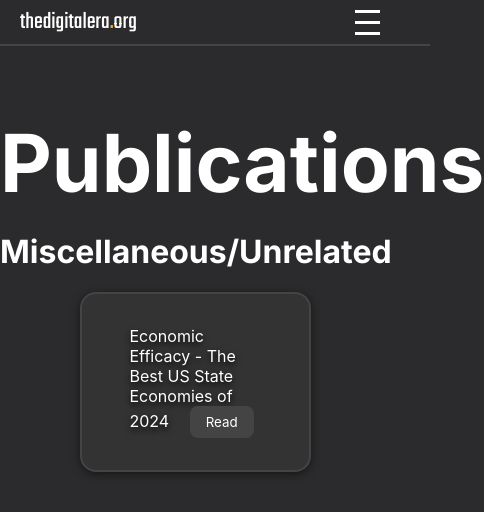
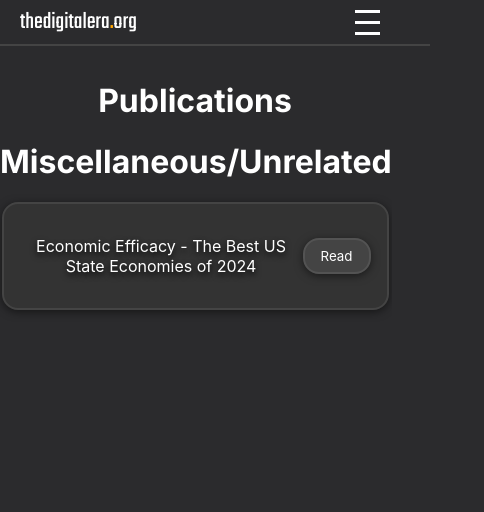
Before and after one commit to thedigitalerainstitute/thedigitalerainstitute.github.io, a plain HTML site: page publications/index.html in a window 390 px wide. Shown: the whole page, 484 px wide, since content can reach past the window. Drawn offline with Linux system fonts and the light colour scheme; a web font is replaced by a local one.

Commit message:
mobile styles for publications

```diff
--- a/publications/index.html
+++ b/publications/index.html
@@ -10,7 +10,13 @@
     <link rel="stylesheet" href="/css/fonts.css">
     <link rel="stylesheet" href="/css/index.css">
     <style>
-        /* Include the same styles from the provided file */
+        body {
+            background: #2b2b2d;
+            color: #fff;
+            font-family: 'Inter', sans-serif;
+            margin: 0;
+            padding: 0;
+        }
         .navbar {
             display: flex;
             justify-content: space-between;
@@ -71,23 +77,11 @@
             color: white;
             text-decoration: none;
         }
-        @media (min-width: 769px) {
-            .navbar-menu {
-                flex-direction: row;
-            }
-        }
         .hero-section {
             padding-top: 60px;
-        }
-        body {
-            background: #2b2b2d;
-            color: #fff;
-            font-family: 'Inter', sans-serif;
-            margin: 0;
-            padding: 0;
+            text-align: center;
         }
         h1, h3, h4, p {
-            text-align: center;
             font-family: 'Inter', sans-serif;
             color: #fff;
         }
@@ -95,11 +89,11 @@
             text-shadow: 0px 3px 6px rgb(0, 0, 0);
         }
         .title {
-            font-size: 5em;
+            font-size: 2em;
             margin-bottom: 20px;
         }
         .map {
-            width: 50%;
+            width: 90%;
             margin: 0 auto;
             border: 2px solid #444;
             padding: 1rem;
@@ -110,8 +104,8 @@
         }
         .map li {
             list-style: none;
-            margin: 1rem 2rem;
-
+            margin: 1rem 0;
+            display: flex;
             justify-content: space-between;
             align-items: center;
         }
@@ -119,14 +113,22 @@
             background-color: #444;
             color: #fff;
             padding: 0.5rem 1rem;
-            border: none;
             border-radius: 0.5rem;
-            margin-left: 1rem;
             cursor: pointer;
             font-family: Inter, sans-serif;
+            box-shadow: 0 2px 8px rgba(0,0,0,0.5);
+            border-radius: 1rem;
+            border: 2px solid #535353;
         }
         .paper-button:hover {
-            background-color: #555;
+            background-color: #292929;
+            border: 2px solid #444;
+        }
+        @media screen and (min-width: 768px) {
+            .map {
+                width: 50%;
+            }
+
         }
     </style>
 </head>
@@ -158,13 +160,12 @@
     <div class="hero-section">
         <h1 class="title">Publications</h1>
         <div class="publication-list">
-            <div class="publication-section">
+            <div class="publication-section"></div>
                 <h1>Miscellaneous/Unrelated</h1>
                 <ul class="map">
                     <li>Economic Efficacy - The Best US State Economies of 2024 <button class="paper-button" onclick="window.location.href='economic-efficacy/'">Read</button></li>
                 </ul>
             </div>
-            <!-- Add more publications as needed -->
         </div>
     </div>
 </body>
```
